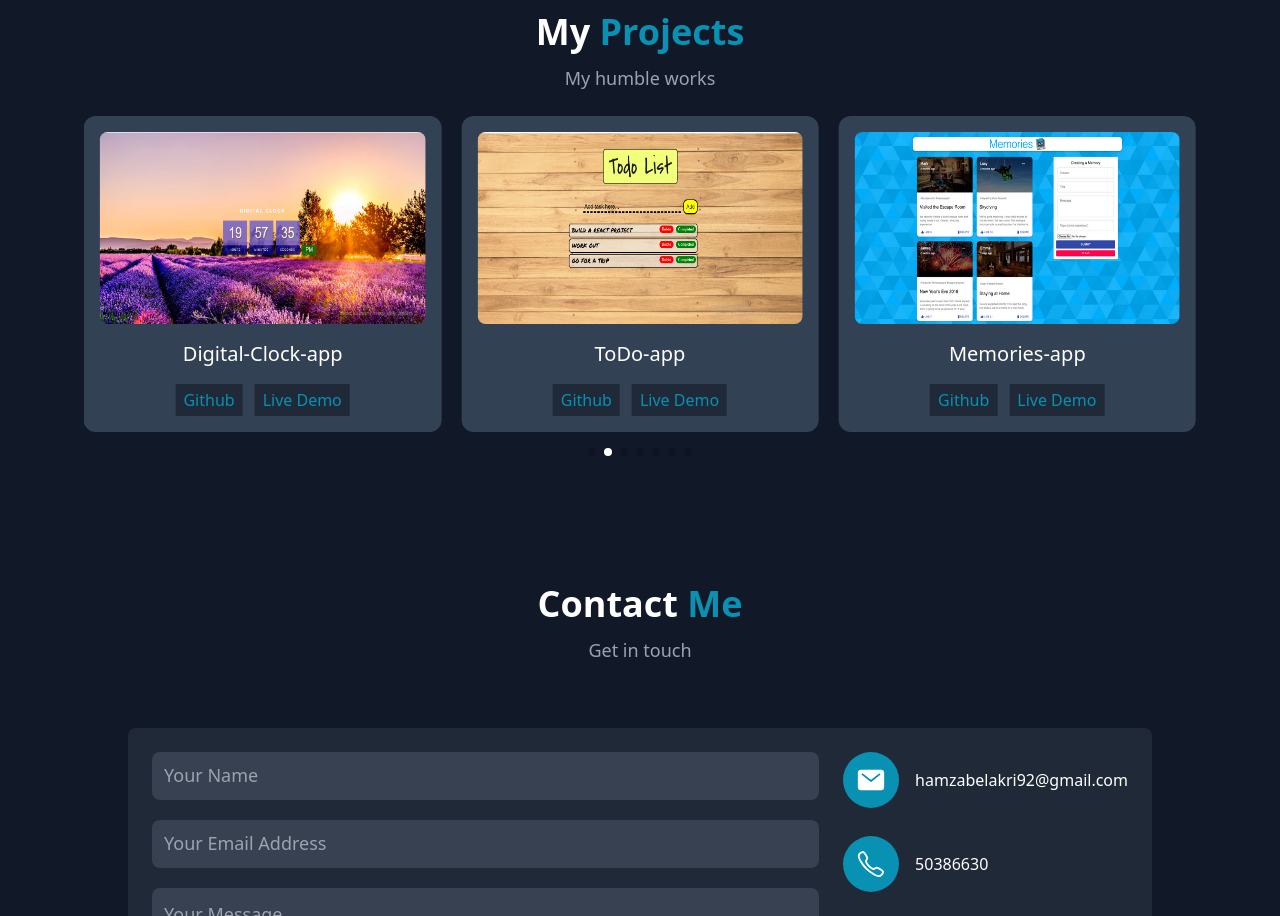
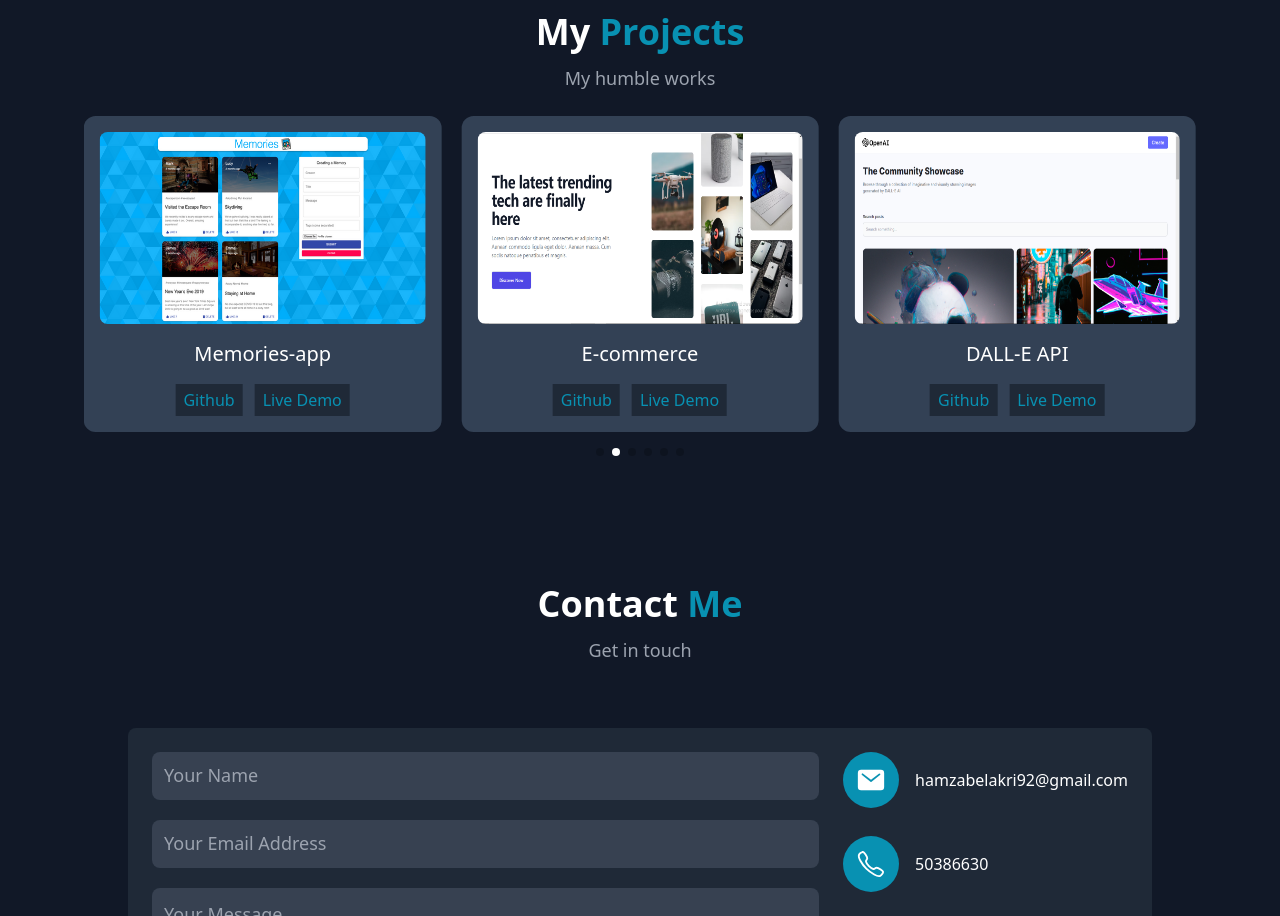
Before and after one commit to hamzabelakri/PortFolio, a React (Create React App) app in the folder client/: page / in a window 1280 px wide. Shown: the part 2640-3556 px from the top of the page. Built offline with nearby package versions, Linux system fonts and the light colour scheme.

Commit message:
adding promptopia project

```diff
--- a/client/src/components/Project.js
+++ b/client/src/components/Project.js
@@ -10,7 +10,7 @@ import memories from "../assets/images/memories.png";
 import ecommerce from "../assets/images/e-commerce.png";
 import Dalle from "../assets/images/Dalle.png"
 import realstate from "../assets/images/realstate.png"
-import project_person from "../assets/images/project_person1.png";
+import promptopia from "../assets/images/promptopia.png"
 
 function Project() {
   const projects = [
@@ -20,7 +20,7 @@ function Project() {
       github_link: "https://github.com/hamzabelakri/Weather-app",
       live_link: "https://cloudyday.netlify.app/",
     },
-    {
+    /* {
       img: clock,
       name: "Digital-Clock-app",
       github_link: "https://github.com/hamzabelakri/Digital-Clock",
@@ -31,7 +31,7 @@ function Project() {
       name: "ToDo-app",
       github_link: "https://github.com/hamzabelakri/ToDo-app",
       live_link: "https://mydailytask.netlify.app/",
-    },
+    }, */
     {
       img: memories,
       name: "Memories-app",
@@ -55,6 +55,12 @@ function Project() {
       name: "Real-Estate",
       github_link: "https://github.com/hamzabelakri/RealEstate_Locofy",
       live_link: "https://realestatelocofy.vercel.app/",
+    },
+    {
+      img: promptopia,
+      name: "Promptopia",
+      github_link: "https://github.com/hamzabelakri/Promptopia",
+      live_link: "https://prompt-universe.vercel.app/",
     },
   ];
   return (
```
Also changed, not shown: client/src/assets/images/promptopia.png (added).
